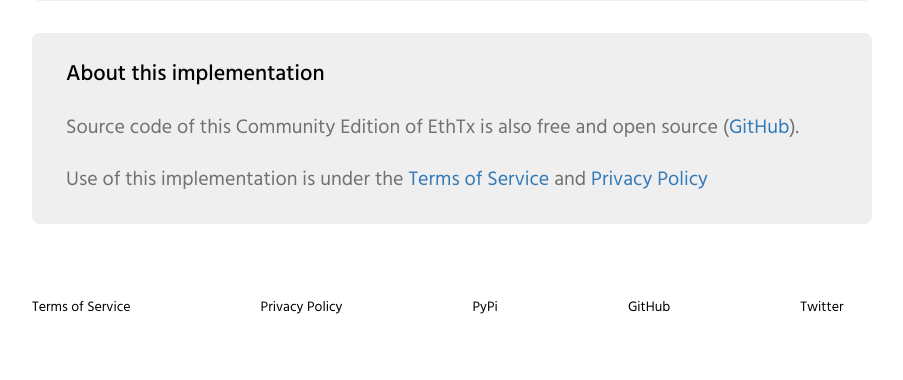
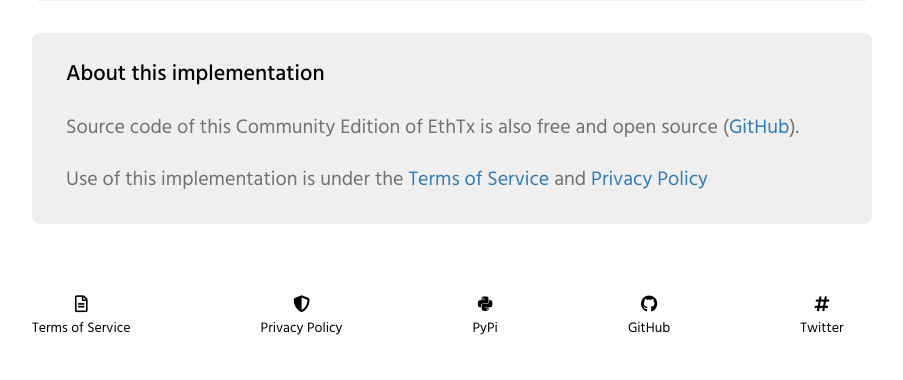
Before and after one commit to EthTx/ethtx_ce, a Flask app: template ethtx_ce/frontend/templates/index.html in a window 1280 px wide. Shown: the part 677-1057 px from the top of the page, without its empty margins (188-1091 px from the left). Before the commit the page ends 991 px from the top, so only its background shows below. Run offline with Flask 2, Linux system fonts and the light colour scheme; the template is opened without the code that fills it, so the values that code supplies are empty; parts of the project's set-up code (start-up, migrations or seed data) failed here and were passed over.

Commit message:
add icons

```diff
--- a/ethtx_ce/frontend/templates/partials/footer.html
+++ b/ethtx_ce/frontend/templates/partials/footer.html
@@ -11,8 +11,10 @@
   ~ See the License for the specific language governing permissions and
   ~ limitations under the License.
   -->
+<link rel="stylesheet" type="text/css"
+      href="https://cdnjs.cloudflare.com/ajax/libs/font-awesome/5.15.4/css/all.min.css">
+<style>
 
-<style>
     .footer {
         margin: auto 0;
     }
@@ -31,10 +33,24 @@
     .footer-container a {
         color: #000;
         text-decoration: none;
+        display: flex;
+        flex-direction: column;
+        align-items: center;
+        justify-content: center;
+        text-align: center;
     }
 
     .footer-container a:hover {
         text-decoration: underline;
+    }
+
+    .footer-container i {
+        text-align: center;
+        width: 100%;
+        height: 100%;
+        margin: 0;
+        padding-bottom: 5px;
+        font-size: 1.2em;
     }
 
     @media screen and (max-width: 568px) {
@@ -46,10 +62,10 @@
 
 <footer class="footer">
     <div class="footer-container">
-        <a href="/terms">Terms of Service</a>
-        <a href="/privacy">Privacy Policy</a>
-        <a href="https://pypi.org/project/EthTx/">PyPi</a>
-        <a href="https://github.com/EthTx/ethtx_ce">GitHub</a>
-        <a href="https://twitter.com/eth_tx">Twitter</a>
+        <a href="/terms"><i class="far fa-file-alt"></i> Terms of Service</a>
+        <a href="/privacy"><i class="fas fa-shield-alt"></i> Privacy Policy</a>
+        <a href="https://pypi.org/project/EthTx/"><i class="fab fa-python"></i> PyPi</a>
+        <a href="https://github.com/EthTx/ethtx_ce"> <i class="fab fa-github"></i> GitHub</a>
+        <a href="https://twitter.com/eth_tx"><i class="fas fa-hashtag"></i> Twitter</a>
     </div>
 </footer>
```
